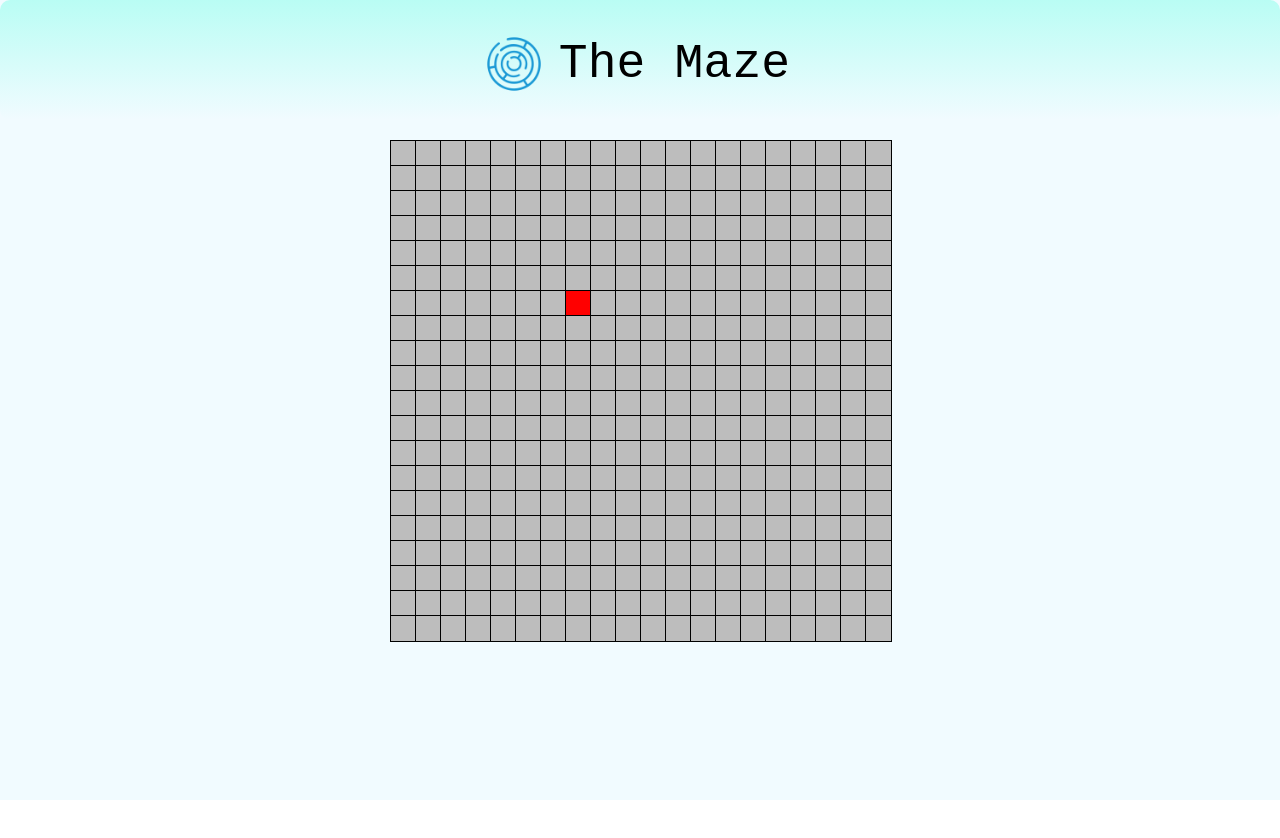
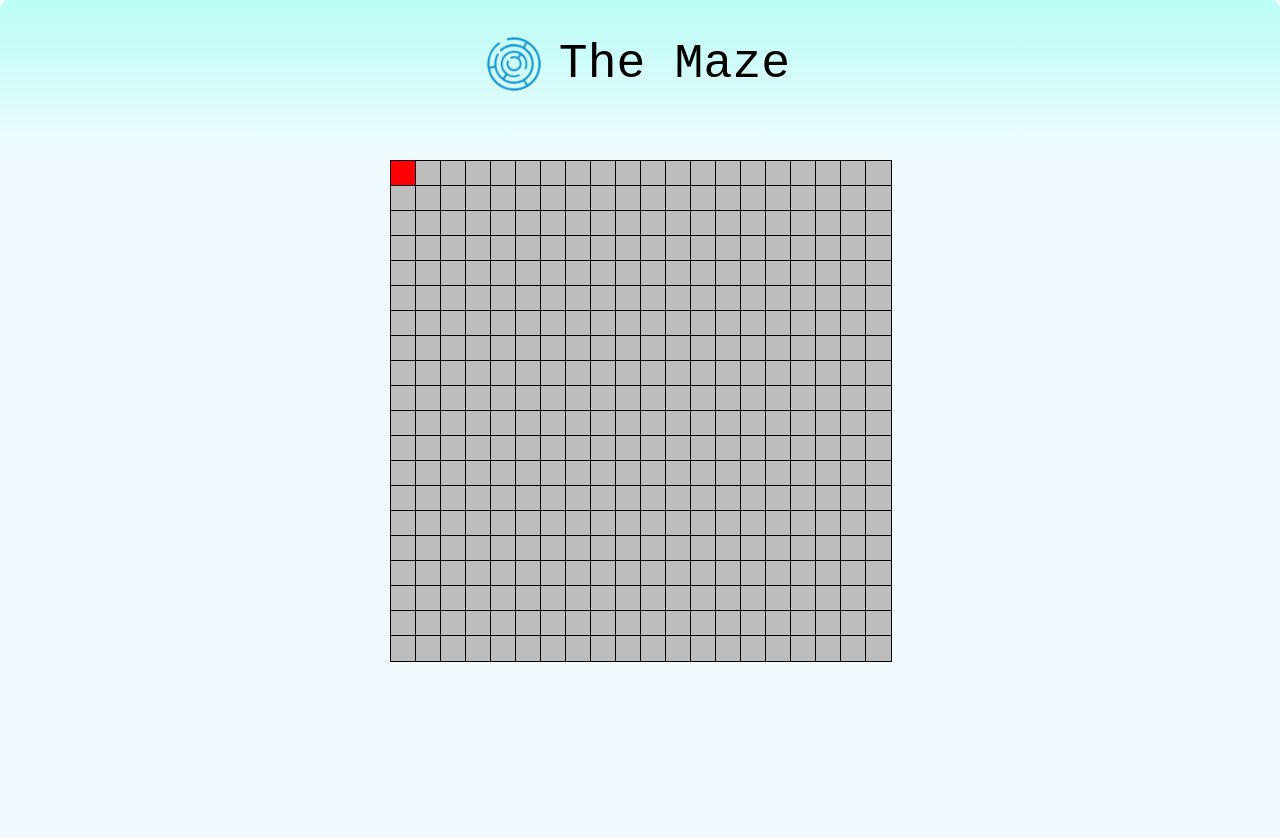
Before and after one commit to aleksanderdukaczewski/maze-redux, a React (Create React App) app: page / in a window 1280 px wide. Shown: the top 838 px of the page. Before the commit the page ends 800 px from the top, so only its background shows below. Built offline with nearby package versions, Linux system fonts and the light colour scheme.

Commit message:
added utils and added the use of state

```diff
--- a/src/App.css
+++ b/src/App.css
@@ -11,11 +11,11 @@
   background-image: linear-gradient(#b9fdf4, rgb(241, 251, 255));
   border-radius: 10px;
   width: 100%;
-  height: 15vh;
+  height: 20vh;
 }
 
 .app__content {
-  margin-top: 20px;
+  margin-bottom: 50px;
   display: flex;
   flex-direction: row;
   justify-content: center;
--- a/src/App.js
+++ b/src/App.js
@@ -5,8 +5,11 @@ import reducers from "./reducers";
 import Logo from "./Logo";
 import Game from "./Game";
 
+const store = createStore(reducers);
+
 function App() {
   return (
+    <Provider store={store}>
       <div className="app">
         <header className="app__header">
           <Logo />
@@ -15,6 +18,7 @@ function App() {
           <Game />
         </div>
       </div>
+    </Provider>
   );
 }
 
--- a/src/Game.jsx
+++ b/src/Game.jsx
@@ -2,8 +2,11 @@ import React from 'react';
 import Cell from "./Cell";
 import Player from "./Player";
 import "./Game.css";
+import { useSelector } from 'react-redux';
 
 const Game = () => {
+    const pos = useSelector((state) => state.game.pos);
+
     return (
         <div className="game">
             <Cell />
@@ -377,7 +380,7 @@ const Game = () => {
 
 
 
-            <Player pos={{x: 8, y: 7}} />
+            <Player pos={pos} />
         </div>
     );
 };
--- a/src/reducers/game-reducer.js
+++ b/src/reducers/game-reducer.js
@@ -7,8 +7,9 @@ import {
     MOVE_DOWN,
     MOVE_LEFT
 } from "../actions";
+import { defaultState } from "../utils";
 
-const gameReducer = (state = {}, action) => {
+const gameReducer = (state = defaultState(), action) => {
     switch(action.type) {
         case PAUSE:
             return state;
@@ -24,6 +25,8 @@ const gameReducer = (state = {}, action) => {
             return state;
         case MOVE_LEFT:
             return state;
+        default:
+            return state;
     }
 };
 
--- /dev/null
+++ b/src/utils/index.js
@@ -0,0 +1,10 @@
+export const defaultState = () => {
+    return {
+        pos: {x: 1, y: 1},
+        gameOver: false,
+        isRunning: true,
+        score: 0,
+    };
+};
+
+export const canMoveTo = (x, y) => (x >= 1 && y >= 1 && x <= 20 && y <= 20);
```
Lines whose indentation alone changed are shown as unchanged.
